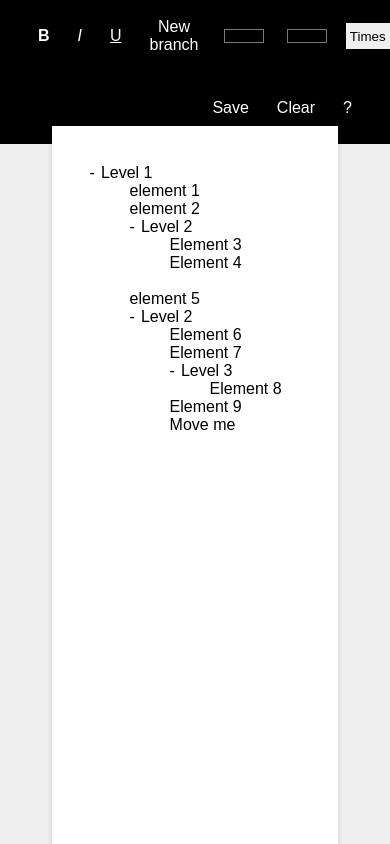
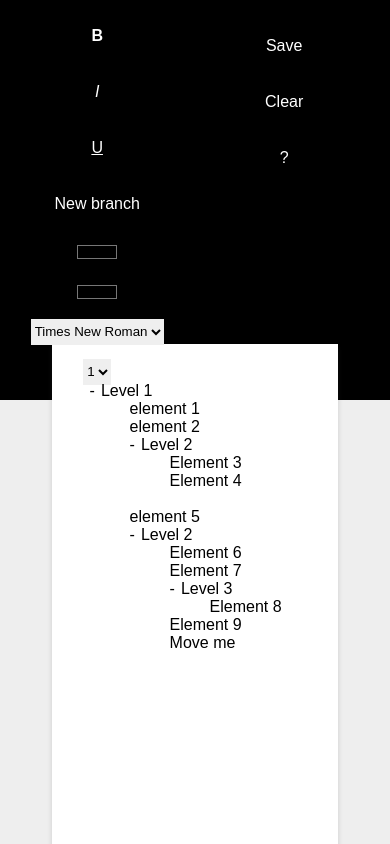
Before and after one commit to AlexRajya/Outlining-Tool, a website: page public/index.html in a window 390 px wide. Shown: the top 844 px of the page. Drawn offline with Linux system fonts and the light colour scheme; files whose address does not match are found by name.

Commit message:
Add files via upload
small screen fixes

```diff
--- a/public/style.css
+++ b/public/style.css
@@ -170,6 +170,19 @@ html, body {
 		padding-right: 1cm;
 		padding-bottom: 1cm;
 	}
+  .content {
+    padding-top: 60%;
+  }
+  .buttonList {
+    float: left;
+    display:inline;
+  	height: auto;
+  }
+  .rightList {
+    float: none;
+    display: inline;
+  	height: auto;
+  }
 }
 
 @page {
```
